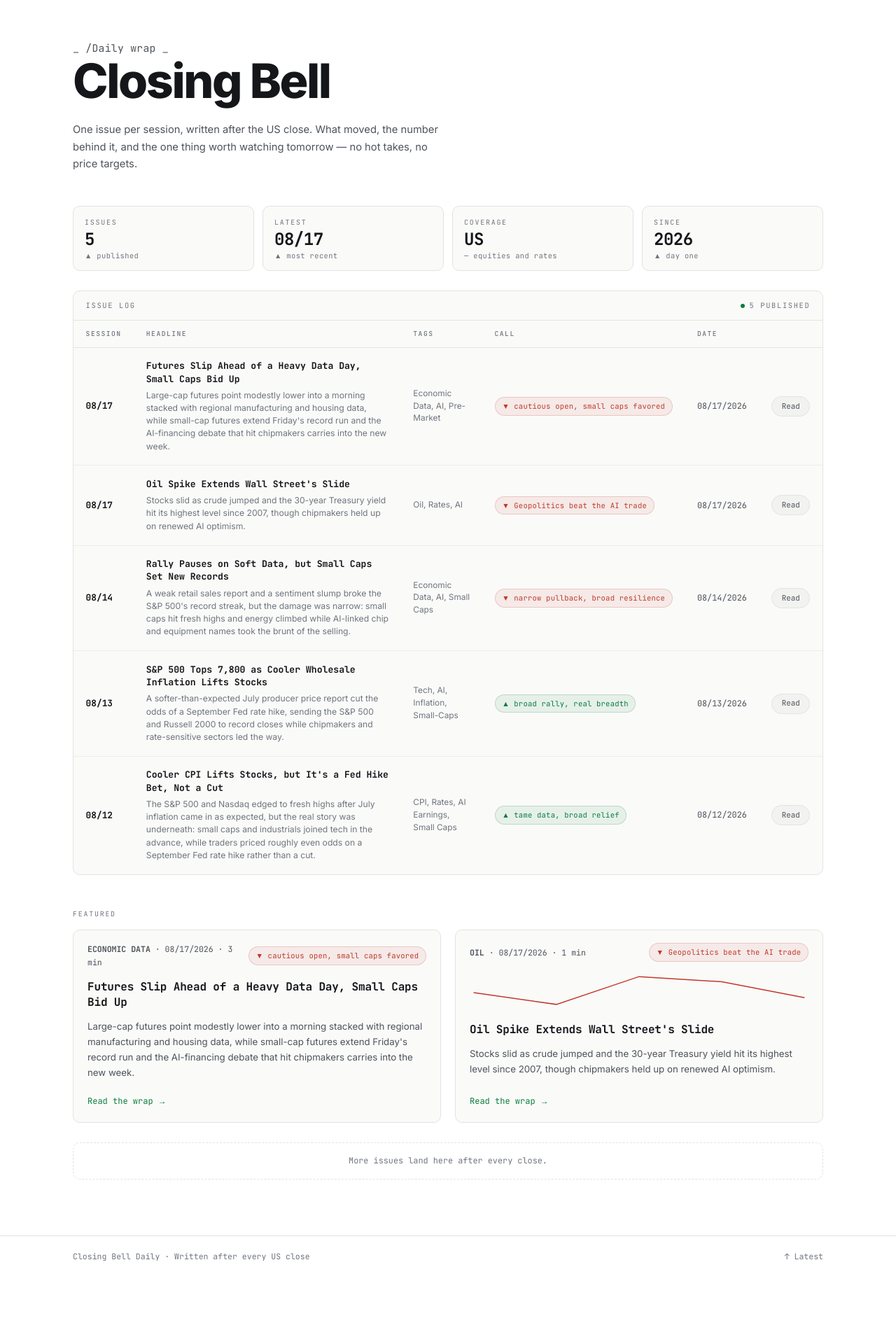
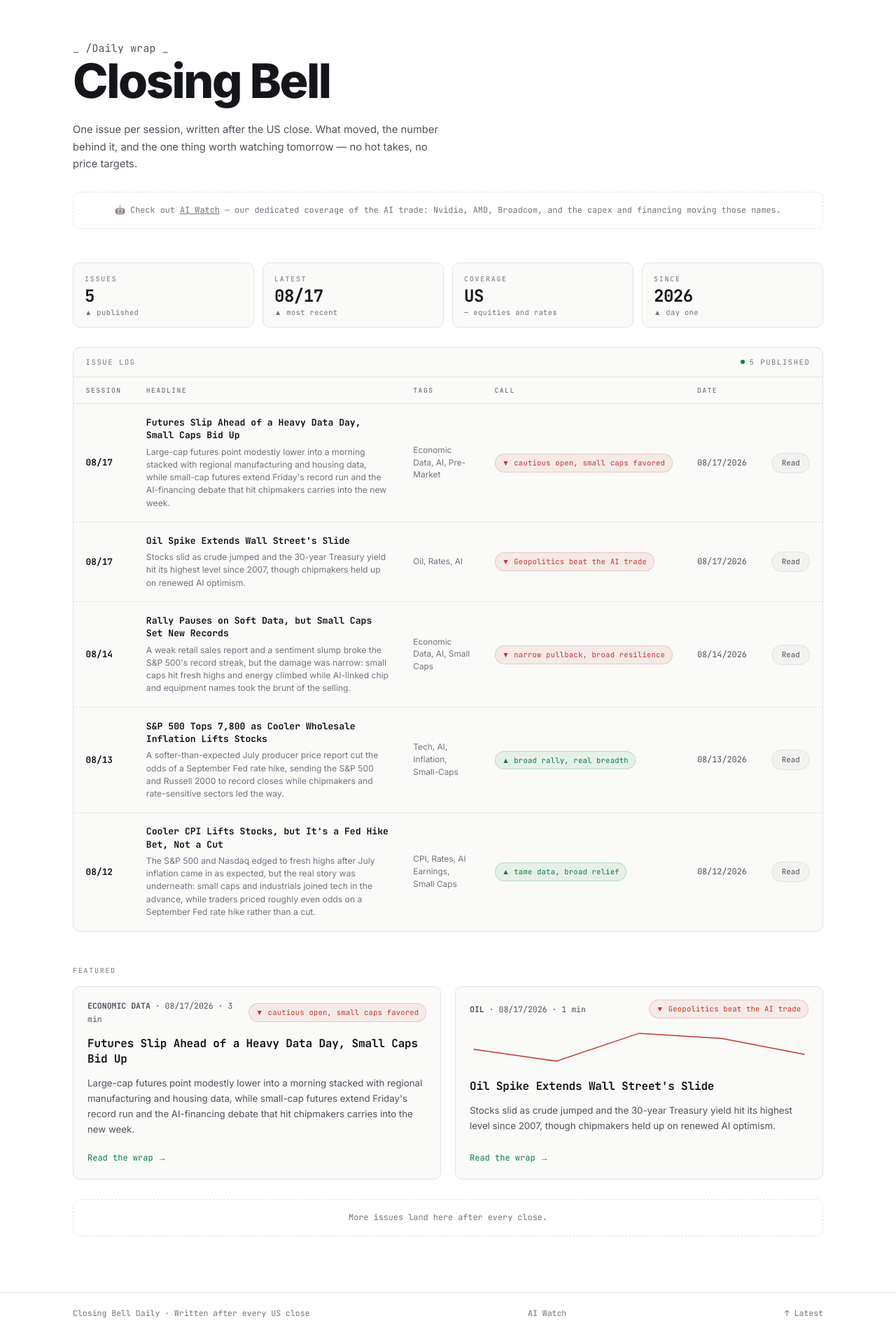
Before and after one commit to SuhaasMandava/Closing-Bell-Daily, a Next.js app: page / in a window 1280 px wide. Shown: the part 130-2050 px from the top of the page at 70% size. Before the commit the page ends 1974 px from the top, so only its background shows below. Built offline with nearby package versions, Linux system fonts and the light colour scheme; no server answers.

Commit message:
Promote AI Watch in more places: footer, homepage, and article pages
Adds a footer nav link plus a "check it out" callout on the homepage and at the bottom of every article, so AI Watch isn't only discoverable from the top nav.

```diff
--- a/app/articles/[slug]/page.tsx
+++ b/app/articles/[slug]/page.tsx
@@ -143,6 +143,11 @@ export default async function ArticlePage({ params }: Props) {
         <span style={{ marginLeft: "auto" }}>{formatDate(article.date)}</span>
       </div>
 
+      <div className="note">
+        🤖 Check out <Link href="/ai-watch">AI Watch</Link> — our dedicated
+        coverage of the AI trade.
+      </div>
+
       {(previous || next) && (
         <nav className="issue-nav" aria-label="More issues">
           {previous ? (
--- a/app/layout.tsx
+++ b/app/layout.tsx
@@ -105,6 +105,7 @@ export default function RootLayout({
         <footer className="site-footer">
           <div className="container">
             <span>Closing Bell Daily · Written after every US close</span>
+            <Link href="/ai-watch">AI Watch</Link>
             <Link href="/">↑ Latest</Link>
           </div>
         </footer>
--- a/app/page.tsx
+++ b/app/page.tsx
@@ -36,6 +36,12 @@ export default function HomePage() {
           hot takes, no price targets.
         </p>
       </section>
+
+      <div className="note">
+        🤖 Check out <Link href="/ai-watch">AI Watch</Link> — our dedicated
+        coverage of the AI trade: Nvidia, AMD, Broadcom, and the capex and
+        financing moving those names.
+      </div>
 
       <section className="stats">
         <div className="stat">
```
